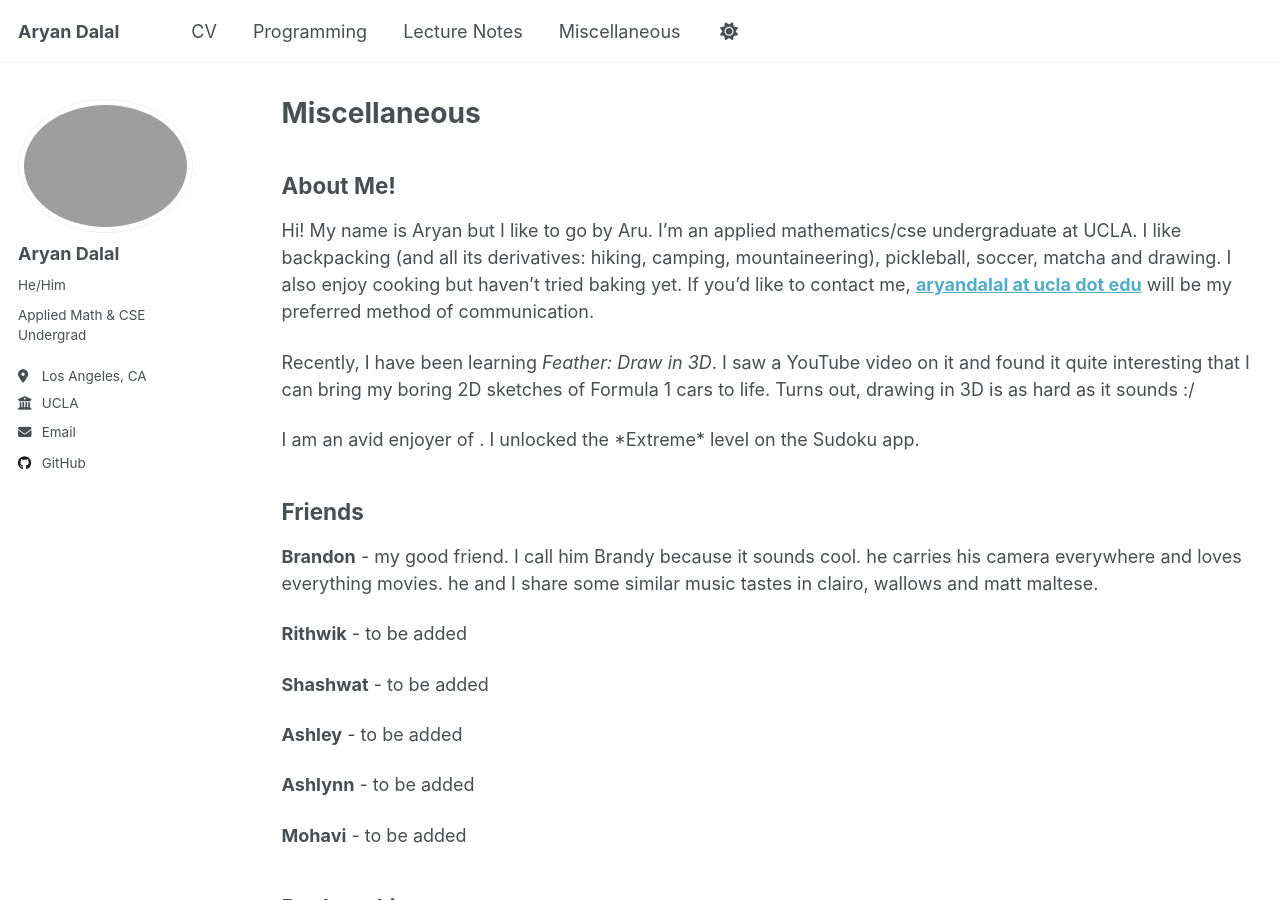
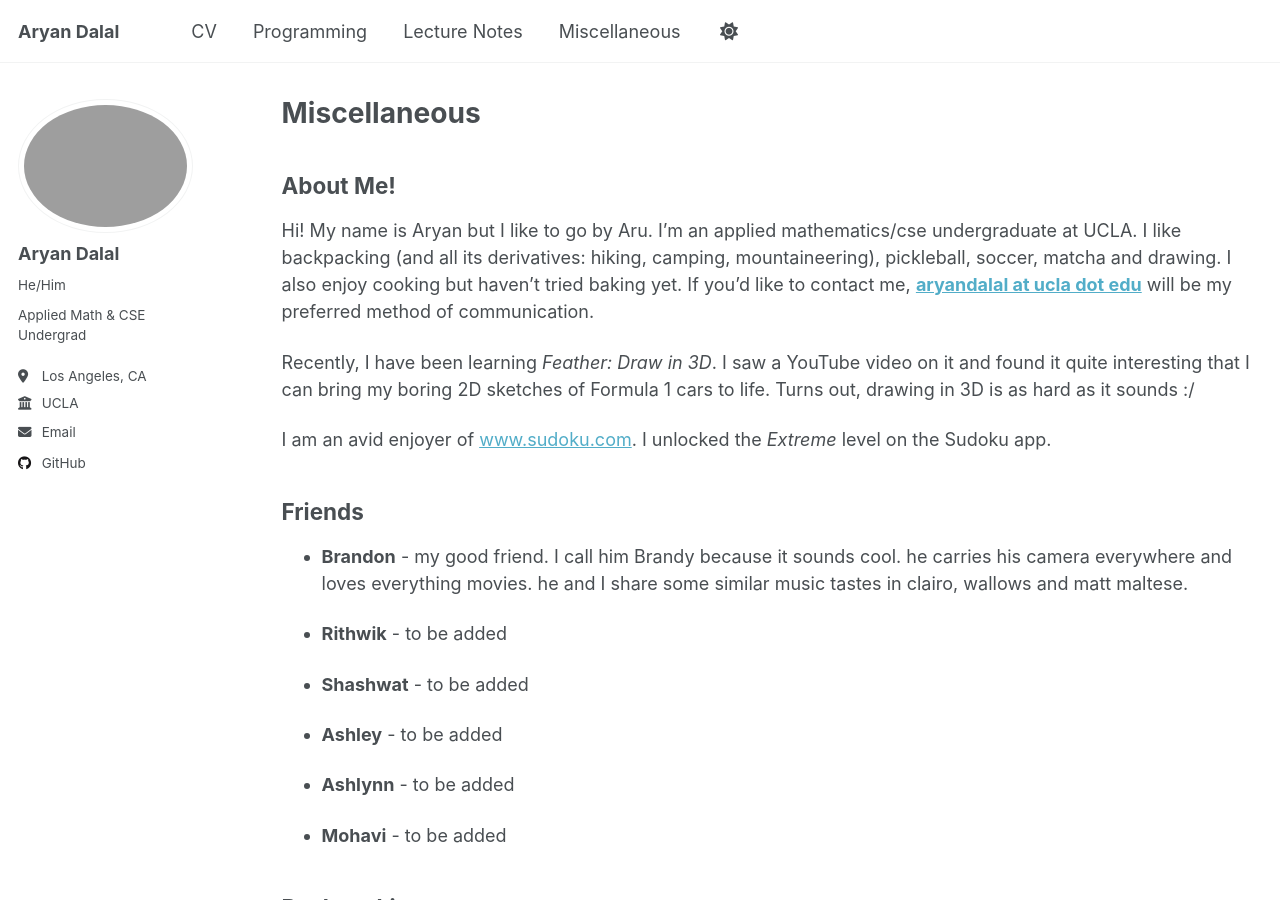
Before and after one commit to DalalAryan/DalalAryan.github.io, a Jekyll site: the page built from _pages/miscellaneous.md, in a window 1280 px wide and 900 px high. Built offline with Jekyll 4.4.1, drawn with Linux system fonts in a browser that asks for light colours; a script that is not in the unit is left out.

Commit message:
Update miscellaneous.md

```diff
--- a/_pages/miscellaneous.md
+++ b/_pages/miscellaneous.md
@@ -13,21 +13,21 @@
 
 Recently, I have been learning *Feather: Draw in 3D*. I saw a YouTube video on it and found it quite interesting that I can bring my boring 2D sketches of Formula 1 cars to life. Turns out, drawing in 3D is as hard as it sounds :/
 
-I am an avid enjoyer of <www.sudoku.com>. I unlocked the *Extreme* level on the Sudoku app.
+I am an avid enjoyer of [www.sudoku.com](www.sudoku.com). I unlocked the *Extreme* level on the Sudoku app.
 
 Friends
 ------
-**Brandon** - my good friend. I call him Brandy because it sounds cool. he carries his camera everywhere and loves everything movies. he and I share some similar music tastes in clairo, wallows and matt maltese.
+* **Brandon** - my good friend. I call him Brandy because it sounds cool. he carries his camera everywhere and loves everything movies. he and I share some similar music tastes in clairo, wallows and matt maltese.
 
-**Rithwik** - to be added
+* **Rithwik** - to be added
 
-**Shashwat** - to be added
+* **Shashwat** - to be added
 
-**Ashley** - to be added
+* **Ashley** - to be added
 
-**Ashlynn** - to be added
+* **Ashlynn** - to be added
 
-**Mohavi** - to be added
+* **Mohavi** - to be added
 
 Backpacking
 ------
```
